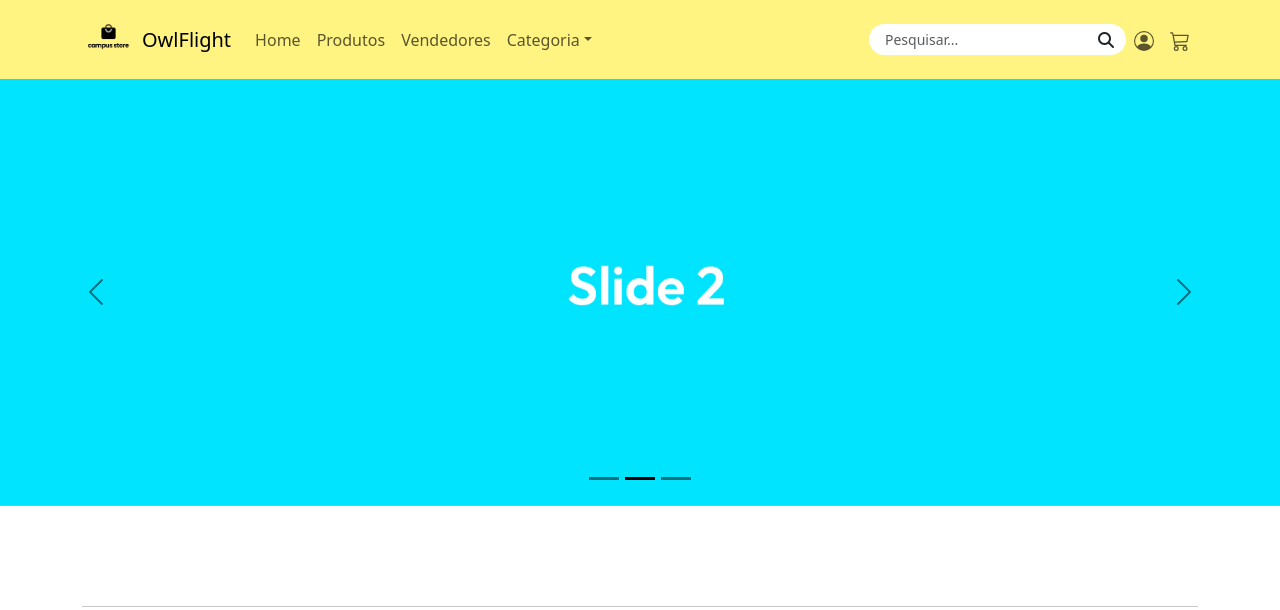
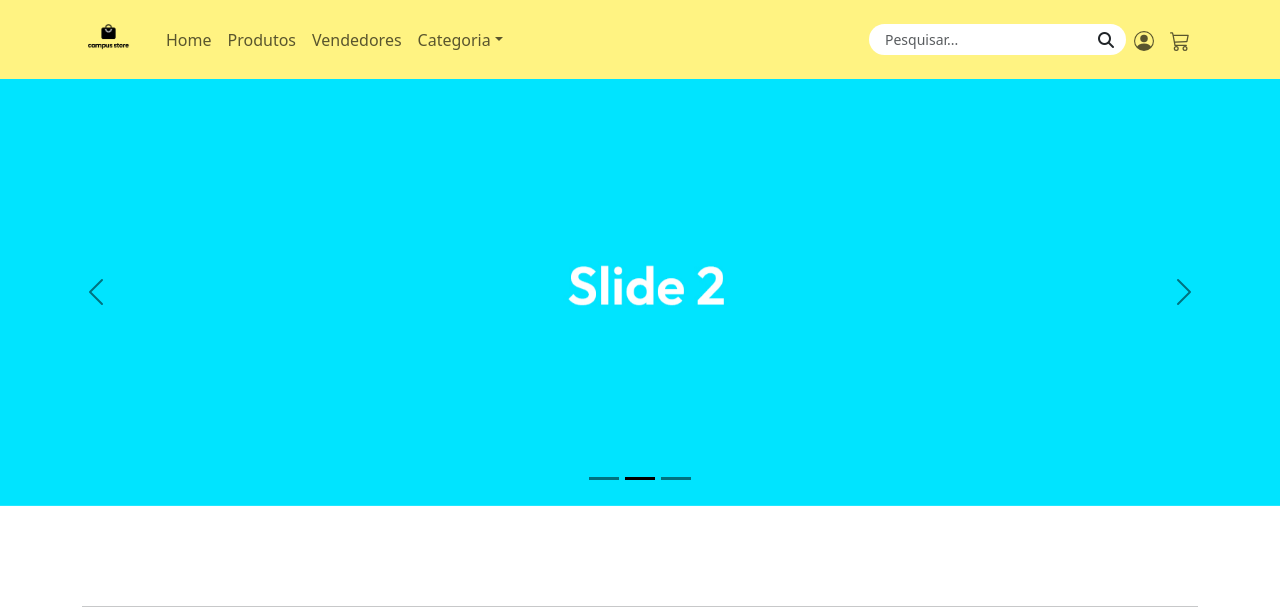
Before and after one commit to carla11235813/landing-page-bootstrap, a plain HTML site: page index.html in a window 1280 px wide. Shown: the top 610 px of the page. Drawn offline with nearby package versions, Linux system fonts and the light colour scheme.

Commit message:
Update index.html

```diff
--- a/index.html
+++ b/index.html
@@ -12,10 +12,8 @@
     <header id="headerFather">
         <nav class="navbar navbar-expand-sm navbarBg">
             <div class="container" id="divPaiNav">
-                <a href="#"
-                class="logo navbar-brand d-flex">
+                <a href="#" class="logo navbar-brand d-flex">
                     <img src="img/campus-store-logo-preta.png" alt="">
-                    OwlFlight
                 </a>
                 <button type="button" class="hamburger-menu navbar-toggler ms-auto" data-bs-toggle="collapse" data-bs-target="#menuNavbar">
                     <span class="navbar-toggler-icon"></span>
```
